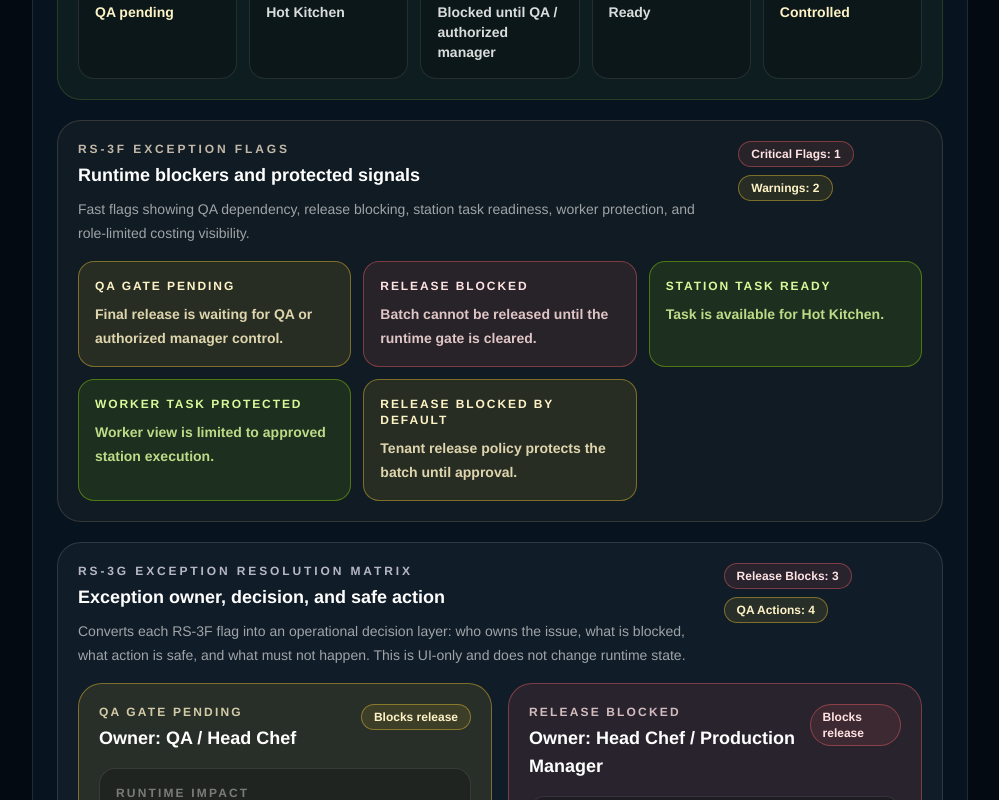
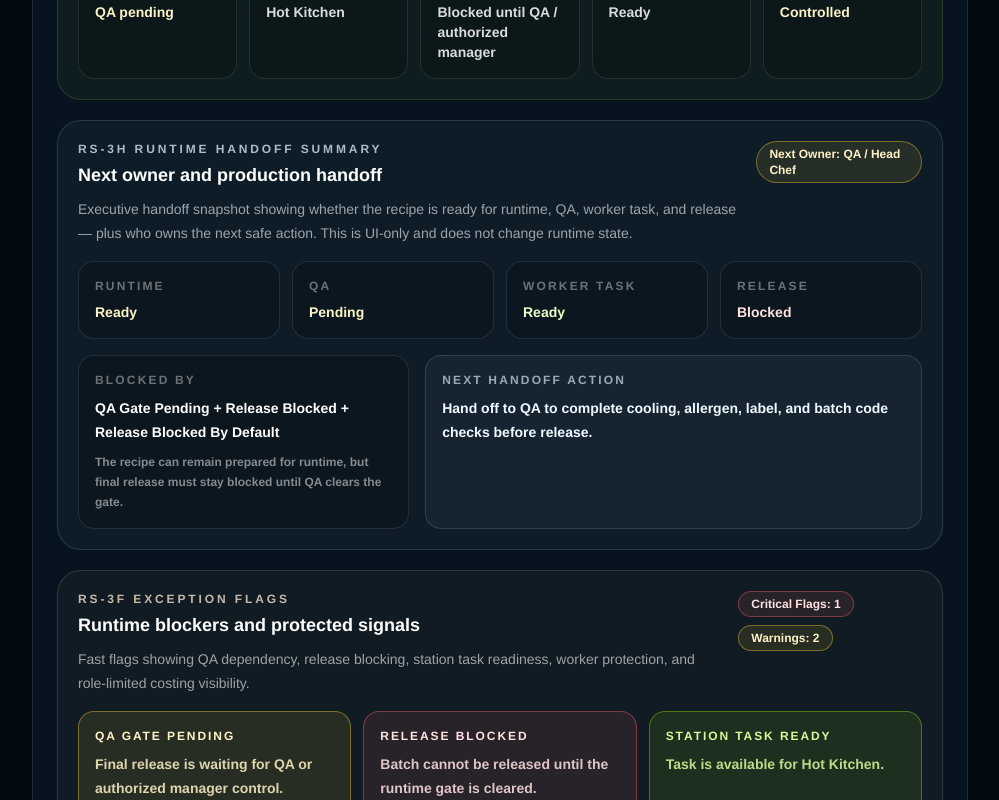
Before and after one commit to ammsofia11-wq/g7-mvpos, a Next.js app: page /recipe-studio in a window 1280 px wide. Shown: the part 1700-2500 px from the top of the page, without its empty margins (280-1279 px from the left). Built offline with nearby package versions, Linux system fonts and the light colour scheme.

Commit message:
Add RS-3H recipe runtime handoff summary

```diff
--- a/app/(app)/recipe-studio/page.tsx
+++ b/app/(app)/recipe-studio/page.tsx
@@ -118,6 +118,18 @@ type RuntimeExceptionResolution = {
   workerTaskEffect: string
   qaEffect: string
   chefApprovalEffect: string
+  tone: RuntimeTone
+}
+
+type RuntimeHandoffSummary = {
+  runtimeReady: string
+  qaReady: string
+  workerTaskReady: string
+  releaseReady: string
+  blockedBy: string
+  nextOwner: string
+  nextHandoffAction: string
+  note: string
   tone: RuntimeTone
 }
 
@@ -1129,6 +1141,251 @@ function RuntimeExceptionResolutionMatrixView({
   )
 }
 
+function getRuntimeHandoffSummary({
+  activeRole,
+  runtime,
+  costingVisible,
+}: {
+  activeRole: RecipeStudioRole
+  runtime?: RecipeProductionRuntime
+  costingVisible: boolean
+}): RuntimeHandoffSummary {
+  const activeRoleLabel = getRoleLabel(activeRole)
+
+  if (!runtime) {
+    return {
+      runtimeReady: "No",
+      qaReady: "Blocked",
+      workerTaskReady: "Unavailable",
+      releaseReady: "No",
+      blockedBy: "Runtime Missing",
+      nextOwner: "Owner / Chef / Engineering",
+      nextHandoffAction:
+        "Restore the productionRuntime contract before scheduling, QA review, worker assignment, or release planning.",
+      note: "No safe production handoff is available without the runtime contract.",
+      tone: "danger",
+    }
+  }
+
+  const summary = getRuntimeReadinessSummary(runtime)
+  const flags = getRuntimeExceptionFlags({
+    activeRole,
+    runtime,
+    costingVisible,
+  })
+
+  const visibleBlockers = flags.filter((flag) =>
+    ["Runtime Missing", "QA Gate Pending", "Release Blocked", "Release Blocked By Default"].includes(
+      flag.label
+    )
+  )
+
+  const qaPending = flags.some((flag) => flag.label === "QA Gate Pending")
+  const releaseBlocked = flags.some((flag) =>
+    ["Release Blocked", "Release Blocked By Default"].includes(flag.label)
+  )
+  const hasWorkerTask = Boolean(runtime.stationTask?.taskId)
+  const station = formatValue(runtime.stationTask?.station)
+  const costingHidden = flags.some(
+    (flag) => flag.label === "Costing Hidden For Role"
+  )
+  const noRuntimeExceptions = flags.some(
+    (flag) => flag.label === "No Runtime Exceptions"
+  )
+
+  const runtimeReady =
+    summary.productionReadiness.toLowerCase().includes("runtime missing") ||
+    summary.productionReadiness.toLowerCase().includes("review required")
+      ? "Review"
+      : "Ready"
+
+  const qaReady = qaPending ? "Pending" : "Clear / Policy-based"
+  const workerTaskReady = hasWorkerTask ? "Ready" : "Needs task"
+  const releaseReady = releaseBlocked || qaPending ? "Blocked" : "Reviewable"
+
+  if (qaPending) {
+    return {
+      runtimeReady,
+      qaReady,
+      workerTaskReady,
+      releaseReady,
+      blockedBy: visibleBlockers.map((flag) => flag.label).join(" + "),
+      nextOwner: "QA / Head Chef",
+      nextHandoffAction:
+        "Hand off to QA to complete cooling, allergen, label, and batch code checks before release.",
+      note:
+        "The recipe can remain prepared for runtime, but final release must stay blocked until QA clears the gate.",
+      tone: "warning",
+    }
+  }
+
+  if (releaseBlocked) {
+    return {
+      runtimeReady,
+      qaReady,
+      workerTaskReady,
+      releaseReady,
+      blockedBy: visibleBlockers.map((flag) => flag.label).join(" + "),
+      nextOwner: "Head Chef / Production Manager",
+      nextHandoffAction:
+        "Keep the release hold active and confirm which authority condition must clear the block.",
+      note:
+        "The next handoff is not to workers; it is to the authorized role responsible for release control.",
+      tone: "danger",
+    }
+  }
+
+  if (!hasWorkerTask) {
+    return {
+      runtimeReady,
+      qaReady,
+      workerTaskReady,
+      releaseReady: "Not ready",
+      blockedBy: "Station task missing",
+      nextOwner: "Chef / Production Manager",
+      nextHandoffAction:
+        "Prepare or confirm the approved station task before worker execution starts.",
+      note:
+        "The recipe needs an operational task handoff before it can be safely executed on the production floor.",
+      tone: "warning",
+    }
+  }
+
+  if (costingHidden && activeRole !== "worker") {
+    return {
+      runtimeReady,
+      qaReady,
+      workerTaskReady,
+      releaseReady,
+      blockedBy: "Role costing visibility only",
+      nextOwner: "Owner / Finance / Admin if costing approval is needed",
+      nextHandoffAction:
+        "Continue operational review with role-safe data; request costing authority only if release policy requires it.",
+      note:
+        `${activeRoleLabel} can continue the runtime handoff without exposing protected costing data.`,
+      tone: "neutral",
+    }
+  }
+
+  if (activeRole === "worker") {
+    return {
+      runtimeReady,
+      qaReady,
+      workerTaskReady,
+      releaseReady,
+      blockedBy: noRuntimeExceptions ? "No visible runtime blocker" : "Worker task protection",
+      nextOwner: "Sous Chef / Station Lead",
+      nextHandoffAction:
+        "Worker follows the approved station task only and escalates any mismatch to the supervisor.",
+      note:
+        station === "—"
+          ? "Worker-safe handoff is available, but station identity should still be confirmed."
+          : `Worker-safe handoff is available for ${station}.`,
+      tone: hasWorkerTask ? "success" : "warning",
+    }
+  }
+
+  return {
+    runtimeReady,
+    qaReady,
+    workerTaskReady,
+    releaseReady,
+    blockedBy: noRuntimeExceptions
+      ? "No visible runtime blocker"
+      : flags.map((flag) => flag.label).join(" + "),
+    nextOwner: "Production Manager / Responsible Role",
+    nextHandoffAction:
+      "Proceed with the visible runtime path while confirming tenant permissions, QA policy, and final release authority.",
+    note:
+      "This summary is a handoff snapshot only. It does not approve release or change runtime state.",
+    tone: summary.tone,
+  }
+}
+
+function RuntimeHandoffSummaryView({
+  activeRole,
+  runtime,
+  costingVisible,
+}: {
+  activeRole: RecipeStudioRole
+  runtime?: RecipeProductionRuntime
+  costingVisible: boolean
+}) {
+  const handoff = getRuntimeHandoffSummary({
+    activeRole,
+    runtime,
+    costingVisible,
+  })
+
+  return (
+    <section className="rounded-3xl border border-sky-200/15 bg-sky-200/[0.045] p-5">
+      <div className="mb-4 flex flex-col gap-3 lg:flex-row lg:items-start lg:justify-between">
+        <div>
+          <p className="text-xs font-bold uppercase tracking-[0.24em] text-sky-100/75">
+            RS-3H Runtime Handoff Summary
+          </p>
+          <h3 className="mt-1 text-lg font-bold text-white">
+            Next owner and production handoff
+          </h3>
+          <p className="mt-2 max-w-3xl text-sm leading-6 text-white/60">
+            Executive handoff snapshot showing whether the recipe is ready for
+            runtime, QA, worker task, and release — plus who owns the next safe
+            action. This is UI-only and does not change runtime state.
+          </p>
+        </div>
+
+        <StatusPill tone={handoff.tone}>Next Owner: {handoff.nextOwner}</StatusPill>
+      </div>
+
+      <div className="grid gap-3 sm:grid-cols-2 xl:grid-cols-4">
+        <RuntimeSummaryItem
+          label="Runtime"
+          value={handoff.runtimeReady}
+          tone={handoff.tone}
+        />
+        <RuntimeSummaryItem
+          label="QA"
+          value={handoff.qaReady}
+          tone={handoff.qaReady.toLowerCase().includes("pending") ? "warning" : handoff.tone}
+        />
+        <RuntimeSummaryItem
+          label="Worker Task"
+          value={handoff.workerTaskReady}
+          tone={handoff.workerTaskReady.toLowerCase().includes("ready") ? "success" : "warning"}
+        />
+        <RuntimeSummaryItem
+          label="Release"
+          value={handoff.releaseReady}
+          tone={handoff.releaseReady.toLowerCase().includes("blocked") ? "danger" : handoff.tone}
+        />
+      </div>
+
+      <div className="mt-4 grid gap-4 xl:grid-cols-[0.8fr_1.2fr]">
+        <div className="rounded-2xl border border-white/10 bg-black/20 p-4">
+          <p className="text-xs font-bold uppercase tracking-[0.18em] text-white/40">
+            Blocked By
+          </p>
+          <p className="mt-2 text-sm font-black leading-6 text-white">
+            {handoff.blockedBy}
+          </p>
+          <p className="mt-2 text-xs font-semibold leading-5 text-white/50">
+            {handoff.note}
+          </p>
+        </div>
+
+        <div className="rounded-2xl border border-sky-200/15 bg-sky-200/[0.045] p-4">
+          <p className="text-xs font-bold uppercase tracking-[0.18em] text-sky-100/65">
+            Next Handoff Action
+          </p>
+          <p className="mt-2 text-sm font-bold leading-6 text-sky-50">
+            {handoff.nextHandoffAction}
+          </p>
+        </div>
+      </div>
+    </section>
+  )
+}
+
 function RuntimeReadinessSummaryView({
   runtime,
 }: {
@@ -1723,6 +1980,12 @@ function RecipeRuntimeCard({
         <div className="grid gap-5 p-5 md:p-6">
           <RuntimeReadinessSummaryView runtime={productionRuntime} />
 
+          <RuntimeHandoffSummaryView
+            activeRole={activeRole}
+            runtime={productionRuntime}
+            costingVisible={costingVisible}
+          />
+
           <RuntimeExceptionFlagsView
             activeRole={activeRole}
             runtime={productionRuntime}
@@ -1759,6 +2022,12 @@ function RecipeRuntimeCard({
       ) : (
         <div className="p-5 md:p-6">
           <RuntimeReadinessSummaryView runtime={productionRuntime} />
+
+          <RuntimeHandoffSummaryView
+            activeRole={activeRole}
+            runtime={productionRuntime}
+            costingVisible={costingVisible}
+          />
 
           <RuntimeExceptionFlagsView
             activeRole={activeRole}
@@ -1866,9 +2135,9 @@ function RecipeStudioRuntimePageContent() {
                 Production Runtime Bridge
               </h1>
               <p className="mt-4 text-sm leading-7 text-white/65 md:text-base">
-                RS-3G keeps the RS-3F exception flags and adds a resolution
-                matrix so each role can see the owner, required decision, safe
-                next action, and forbidden action for every runtime blocker.
+                RS-3H keeps the RS-3F flags and RS-3G resolution matrix, then
+                adds a handoff summary so each role can see readiness, blockers,
+                next owner, and the next safe production action.
               </p>
             </div>
 
```
